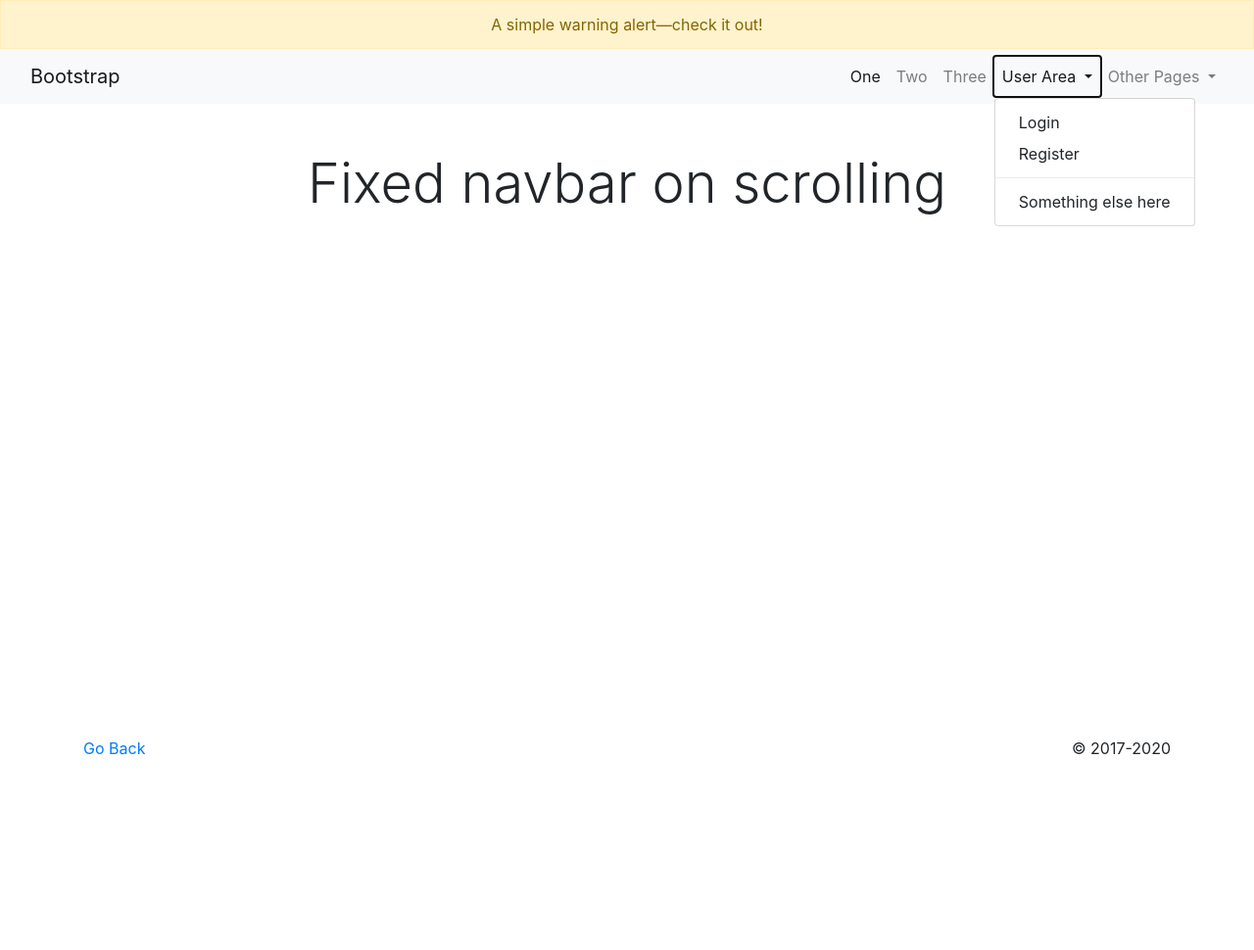
After one commit to developer-anuragsingh/bootstrap-full-screen-template, a PHP site: page /page-navbar-fixed-onscroll.php in a window 1280 px wide, after a click on "User Area". The commit adds this page. Shown: the top 970 px of the page at 98% size. Run offline with PHP 8.4, Linux system fonts and the light colour scheme.

Commit message:
Add page for fixed navbar on scrolling

```diff
--- a/header.php
+++ b/header.php
@@ -10,13 +10,16 @@
     <meta http-equiv="X-UA-Compatible" content="ie=edge">
     <title>Bootstrap Full Screen Template</title>
     <link rel="stylesheet" href="https://stackpath.bootstrapcdn.com/bootstrap/4.4.1/css/bootstrap.min.css" integrity="sha384-Vkoo8x4CGsO3+Hhxv8T/Q5PaXtkKtu6ug5TOeNV6gBiFeWPGFN9MuhOf23Q9Ifjh" crossorigin="anonymous">
-    <link rel="stylesheet" href="./assets/css/floating-labels.css" type="text/css">
+    <link rel="stylesheet" href="./floating-labels.css" type="text/css">
 
 </head>
 
 <body>
-    <header class="container mb-5">
-        <nav class="navbar navbar-expand-md fixed-top navbar-light bg-light">
+    <header class="mb-5">
+        <div class="alert alert-warning mb-0 text-center rounded-0" role="alert">
+            A simple warning alert—check it out!
+        </div>
+        <nav class="navbar navbar-expand-md navbar-light bg-light" id="navbar_top">
             <div class="container-fluid">
                 <a class="navbar-brand" href="./index.php">Bootstrap</a>
                 <button class="navbar-toggler" type="button" data-toggle="collapse" data-target="#navbarCollapse" aria-controls="navbarCollapse" aria-expanded="false" aria-label="Toggle navigation">
@@ -44,6 +47,14 @@
                                 <a class="dropdown-item" href="#">Something else here</a>
                             </div>
                         </li>
+                        <li class="nav-item dropdown">
+                            <a class="nav-link dropdown-toggle" href="#" id="navbarDropdown" role="button" data-toggle="dropdown" aria-haspopup="true" aria-expanded="false">
+                                Other Pages
+                            </a>
+                            <div class="dropdown-menu" aria-labelledby="navbarDropdown">
+                                <a class="dropdown-item" href="./page-navbar-fixed-onscroll.php">Fixed Navbar on Scroll</a>
+                            </div>
+                        </li>
                     </ul>
                 </div>
             </div>
--- /dev/null
+++ b/page-navbar-fixed-onscroll.php
@@ -0,0 +1,41 @@
+<?php
+include('./header.php');   // load header
+?>
+<main role="main" class="container" style="min-height: 1500px;">
+    <div class="row">
+        <div class="col-12">
+            <div class="text-center mb-4">
+                <h1 class="display-4 pb-5">Fixed navbar on scrolling</h1>
+            </div>
+        </div>
+        <div class="col-6 offset-3">
+
+
+        </div>
+    </div>
+</main>
+
+<?php
+include('./footer.php');     // load header
+?>
+<script>
+    ///////////////// fixed menu on scroll for desktop
+    if ($(window).width() > 992) {
+        $(window).scroll(function() {
+            if ($(this).scrollTop() > 60) {
+                $('#navbar_top').addClass("fixed-top");
+                $('#navbar_top').addClass("bg-primary").removeClass("bg-light");
+                $('#navbar_top').addClass("navbar-dark").removeClass("navbar-light");;
+                // add padding top to show content behind navbar
+                $('body').css('padding-top', $('.navbar').outerHeight() + 'px');
+            } else {
+                $('#navbar_top').removeClass("fixed-top");
+                $('#navbar_top').addClass("bg-light").removeClass("bg-primary");
+                $('#navbar_top').addClass("navbar-light").removeClass("navbar-dark");
+                // $('#navbar_top');
+                // remove padding top from body
+                $('body').css('padding-top', '0');
+            }
+        });
+    } // end if
+</script>
--- a/page-one.php
+++ b/page-one.php
@@ -1,5 +1,5 @@
 <?php
-include('./header.php');   // load header
+include('./header-fixedTop.php');   // load header
 ?>
 <main role="main" class="container">
     <div class="row">
--- a/page-three.php
+++ b/page-three.php
@@ -1,5 +1,5 @@
 <?php
-include('./header.php');   // load header
+include('./header-fixedTop.php');   // load header
 ?>
 <main role="main" class="container">
     <div class="row">
--- a/page-two.php
+++ b/page-two.php
@@ -1,5 +1,5 @@
 <?php
-include('./header.php');   // load header
+include('./header-fixedTop.php');   // load header
 ?>
 <main role="main" class="container">
     <div class="row">
--- a/user-login.php
+++ b/user-login.php
@@ -1,5 +1,5 @@
 <?php
-include('./header.php');   // load header
+include('./header-fixedTop.php');   // load header
 ?>
 <main role="main" class="container">
     <div class="row">
--- a/user-register.php
+++ b/user-register.php
@@ -1,5 +1,5 @@
 <?php
-include('./header.php');   // load header
+include('./header-fixedTop.php');   // load header
 ?>
 <main role="main" class="container">
     <div class="row">
```
Also changed, not shown: header-fixedTop.php (added, +62 -0 lines).
